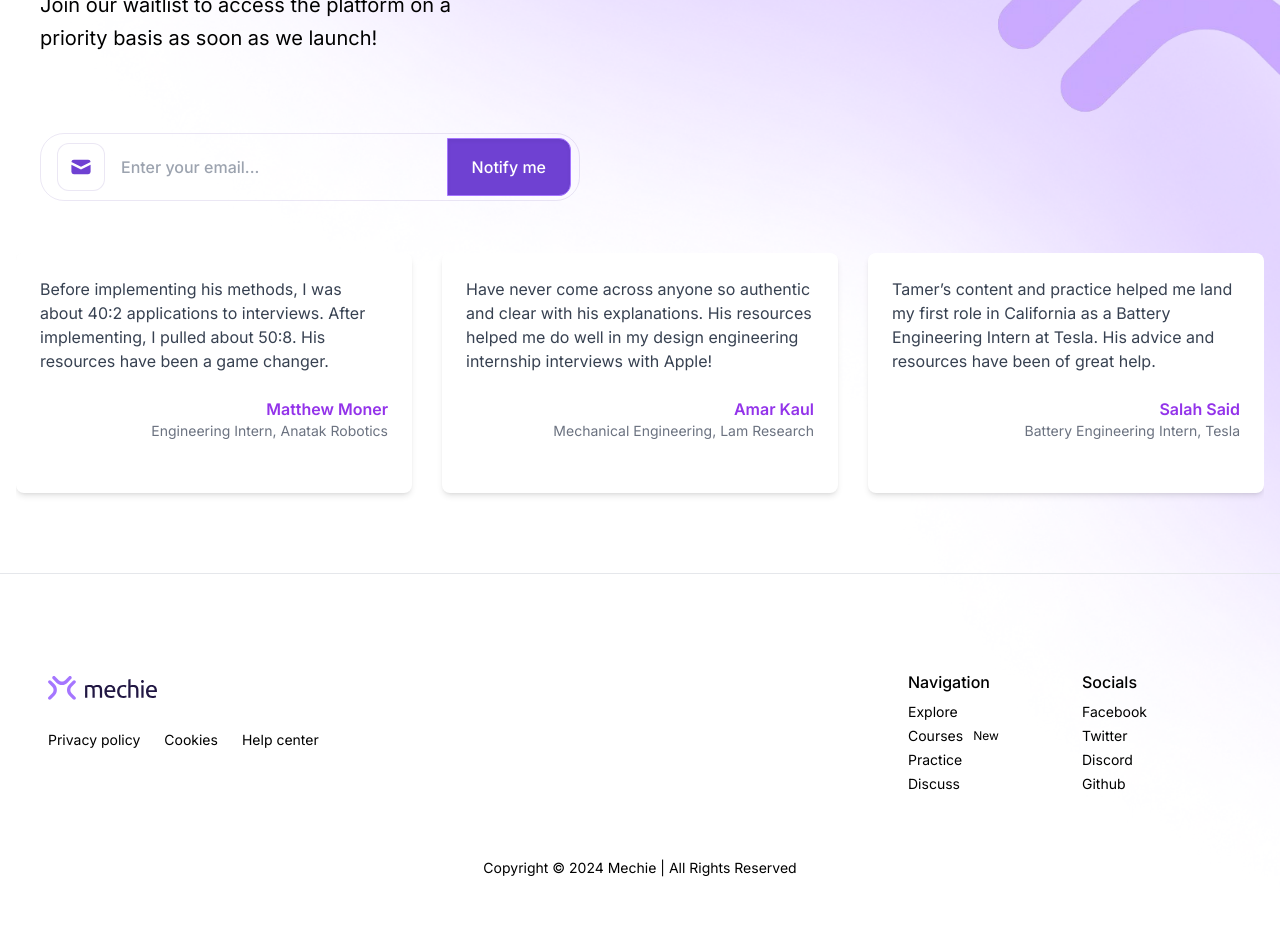
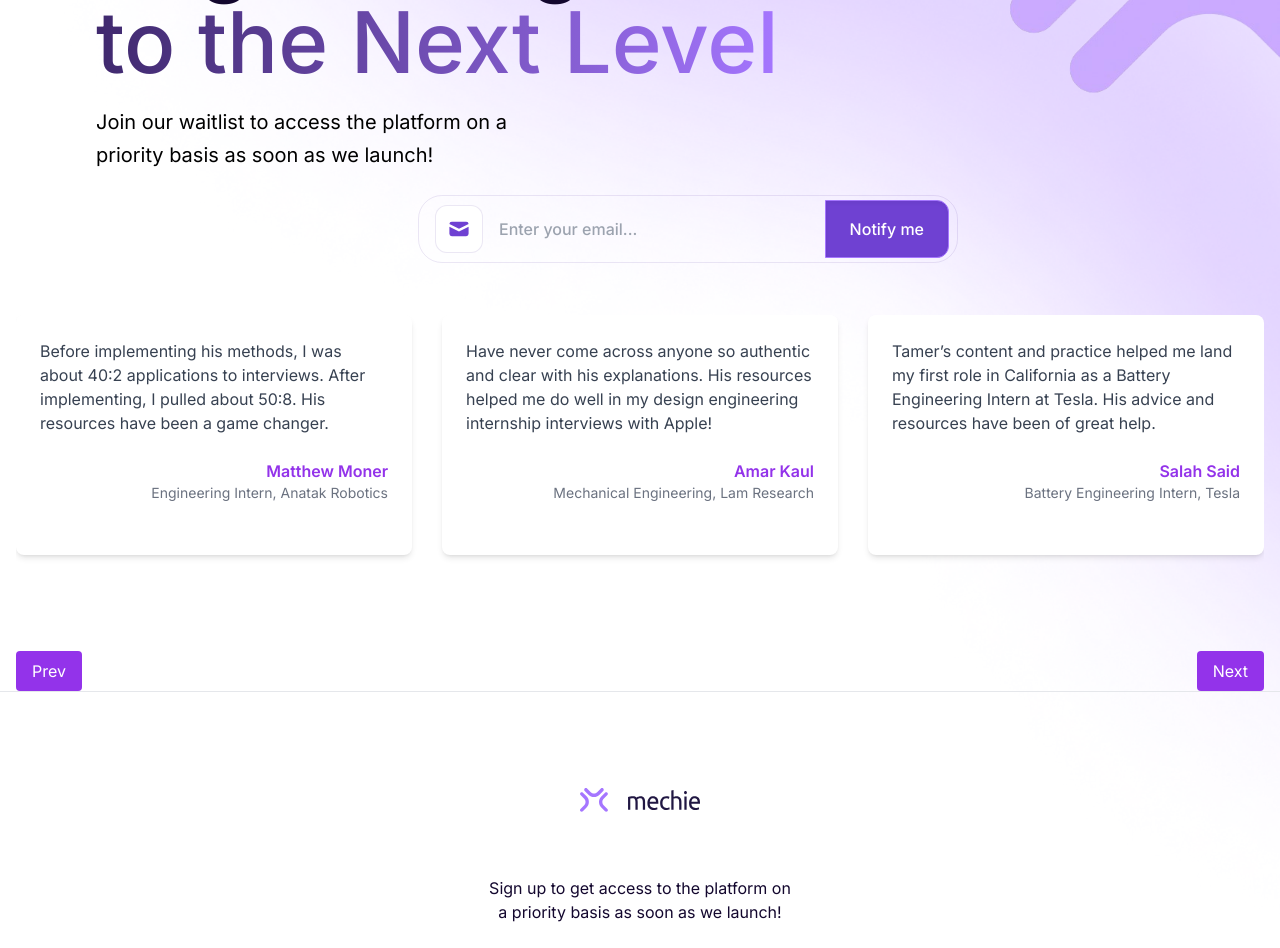
Before and after one commit to Mechie-io/mechie-pre-launch-page, a Next.js app in the folder mechie-pre-launch/: page / in a window 1280 px wide. Shown: the part 420-1368 px from the top of the page. Before the commit the page ends 1322 px from the top, so only its background shows below. Built offline with nearby package versions, Linux system fonts and the light colour scheme.

Commit message:
working code

```diff
--- a/mechie-pre-launch/package.json
+++ b/mechie-pre-launch/package.json
@@ -13,6 +13,7 @@
     "next": "14.2.5",
     "react": "^18",
     "react-dom": "^18",
+    "react-icons": "^5.3.0",
     "react-slick": "^0.30.2",
     "slick-carousel": "^1.8.1",
     "swiper": "^11.1.9",
--- a/mechie-pre-launch/src/app/components/Carousel.tsx
+++ b/mechie-pre-launch/src/app/components/Carousel.tsx
@@ -2,9 +2,29 @@
 import { Swiper, SwiperSlide } from 'swiper/react';
 import 'swiper/css';
 import 'swiper/css/pagination';
-// import 'swiper/css/navigation';
-import 'swiper/css/autoplay'; // Import autoplay styles
-// import { Autoplay, Pagination, Navigation } from 'swiper'; // Import necessary modules
+import 'swiper/css/autoplay';
+import { useSwiper } from 'swiper/react';
+
+const CustomNavigation = () => {
+  const swiper = useSwiper();
+
+  return (
+    <div className="flex justify-between mt-4">
+      <button
+        onClick={() => swiper.slidePrev()}
+        className="bg-purple-600 text-white px-4 py-2 rounded hover:bg-purple-800"
+      >
+        Prev
+      </button>
+      <button
+        onClick={() => swiper.slideNext()}
+        className="bg-purple-600 text-white px-4 py-2 rounded hover:bg-purple-800"
+      >
+        Next
+      </button>
+    </div>
+  );
+};
 
 const TestimonialCarousel = () => {
   const testimonials = [
@@ -28,26 +48,23 @@ const TestimonialCarousel = () => {
       name: "Joaquin Luzio",
       position: "Product Design Engineer"
     }
+  ];
 
-        // Add more testimonials here
-      ];
   return (
     <Swiper
       spaceBetween={30}
       slidesPerView={3}
       loop={true}
       pagination={{ clickable: true }}
-      navigation={true} // Enable navigation
       autoplay={{
-        delay: 3000, // Delay between slides in milliseconds (3 seconds)
-        disableOnInteraction: false, // Autoplay continues after user interaction
+        delay: 3000,
+        disableOnInteraction: false,
       }}
       breakpoints={{
-        1024: { slidesPerView:3 },
+        1024: { slidesPerView: 3 },
         600: { slidesPerView: 2 },
         320: { slidesPerView: 1 },
       }}
-    //   modules={[Autoplay, Pagination, Navigation]} // Register the modules
     >
       {testimonials.map((testimonial, index) => (
         <SwiperSlide key={index}>
@@ -58,6 +75,7 @@ const TestimonialCarousel = () => {
           </div>
         </SwiperSlide>
       ))}
+      <CustomNavigation />
     </Swiper>
   );
 };
--- a/mechie-pre-launch/src/app/components/Footer.tsx
+++ b/mechie-pre-launch/src/app/components/Footer.tsx
@@ -9,55 +9,27 @@ import Image from "next/image"
 const Footer:FunctionComponent = () =>{
     return(
         <div className="w-full relative border-uishadcncom-athens-gray border-t-[1px] border-solid box-border overflow-hidden flex flex-col items-center justify-center pt-24 px-12 pb-6 gap-16 text-left text-sm text-uishadcncom-woodsmoke-60 font-roboto">
-            <div className="w-full flex flex-row items-start justify-start gap-6 max-w-[1240px]">
-                <div className="flex flex-col items-start justify-center gap-6">
-                    <div className="h-9 flex flex-col items-start justify-center py-0 pl-0 pr-6 box-border min-w-[141.33px]">
-                        <div className="w-[109.5px] relative h-6">
-                            <Image className="absolute h-full w-[25.84%] top-[0%] right-[74.16%] bottom-[0%] left-[0%] max-w-full overflow-hidden max-h-full" alt="company logo" src={logo} />
-                            <Image className="absolute h-[79.58%] w-[65.94%] top-[9.98%] right-[0.02%] bottom-[10.43%] left-[34.05%] max-w-full overflow-hidden max-h-full" alt="company name" src={companyName} />
-                        </div>
-                    </div>
-                    <div className="flex flex-row items-center justify-start gap-6">
-                        <div className="flex flex-col items-start justify-start text-uishadcncom-pale-sky">
-                            <div className="relative leading-[20px]">Privacy policy</div>
-                        </div>
-                        <div className="flex flex-col items-start justify-start">
-                            <div className="relative leading-[20px]">Cookies</div>
-                        </div>
-                        <div className="flex flex-col items-start justify-start">
-                            <div className="relative leading-[20px]">Help center</div>
-                        </div>
-                    </div>
-                </div>
-                <div className="flex-1 flex flex-row items-center justify-end gap-6 text-base text-uishadcncom-black-pearl">
-                    <div className="w-[150px] flex flex-col items-center justify-start gap-2">
-                        <div className="self-stretch relative leading-[24px] font-medium">Navigation</div>
-                        <div className="self-stretch flex flex-col items-start justify-start gap-1 text-sm text-uishadcncom-pale-sky">
-                            <div className="self-stretch relative leading-[20px]">Explore</div>
-                            <div className="flex flex-row items-center justify-center gap-1">
-                                <div className="relative leading-[20px]">Courses</div>
-                                <div className="rounded-[99px] bg-mediumslateblue flex flex-row items-center justify-center py-0 px-1.5 text-[12px] text-uishadcncom-electric-violet">
-                                    <div className="relative leading-[16px]">New</div>
-                                </div>
-                            </div>
-                            <div className="self-stretch relative leading-[20px]">Practice</div>
-                            <div className="self-stretch relative leading-[20px]">Discuss</div>
-                        </div>
-                    </div>
 
-                    <div className="w-[150px] flex flex-col items-center justify-start gap-2">
-                        <div className="self-stretch relative leading-[24px] font-medium">Socials</div>
-                        <div className="self-stretch flex flex-col items-start justify-start gap-1 text-sm text-uishadcncom-pale-sky">
-                            <div className="self-stretch relative leading-[20px]">Facebook</div>
-                            <div className="self-stretch relative leading-[20px]">Twitter</div>
-                            <div className="self-stretch relative leading-[20px]">Discord</div>
-                            <div className="self-stretch relative leading-[20px]">Github</div>
-                        </div>
-                    </div>
-                </div>
+            <div className="w-[120.5px] h-6 mb-0 pb-0 flex items-center">
+            <div className="relative h-full w-full flex items-center justify-between">
+                <Image
+                className="h-full w-auto"
+                alt="company logo"
+                src={logo}
+                />
+                <Image
+                className="h-[80%] w-auto"
+                alt="company name"
+                src={companyName}
+                />
             </div>
-            <div className="relative leading-[20px] text-uishadcncom-jumbo text-center">Copyright © 2024 Mechie | All Rights Reserved</div>
-        </div>
+            </div>
+
+
+            <div className="mb-100 pt-0 w-[309px] text-center text-[#13072e] text-base font-normal font-['Inter'] ">Sign up to get access to the platform on a priority basis as soon as we launch!</div>
+
+
+            </div>
 
     );
 };
--- a/mechie-pre-launch/src/app/page.tsx
+++ b/mechie-pre-launch/src/app/page.tsx
@@ -10,12 +10,12 @@ export default function Home() {
   return (
     <div className="">
 
-      <div className="md:ml-10 ml-2 sm:ml-4 my-2 ">
+      <div className="md:ml-24 ml-2 sm:ml-4 my-2 ">
         <div className="flex ">
 
         <div className="w-full ">
           <LaunchSoon />
-          <div className="my-5 h-auto text-[#13072e] text-[50px] sm:text-[60px] sm:leading-[64px] md:text-[75px] md:leading-[77px] font-medium font-['Inter'] leading-[54px]">
+          <div className="my-5 h-auto text-[#13072e] text-[50px] sm:text-[60px] sm:leading-[64px] md:text-[85px] md:leading-[87px] font-medium font-['Inter'] leading-[54px]">
             Accelerate Your Mechanical Engineering
             <span className="font-medium font-['Inter'] gradient-text"> Career to the Next Level</span>
           </div>
@@ -55,7 +55,7 @@ export default function Home() {
 
 
         </div>
-        <div className="flex justify-center sm:flex sm:justify-start mb-12 ">
+        <div className="flex justify-center sm:flex  mb-12 ">
           <Email ></Email>
         </div>
         {/* <TestimonialCarousel></TestimonialCarousel> */}
```
Also changed, not shown: 1 other file (tests, documents, lock files or other folders). Lines whose indentation alone changed are shown as unchanged.
